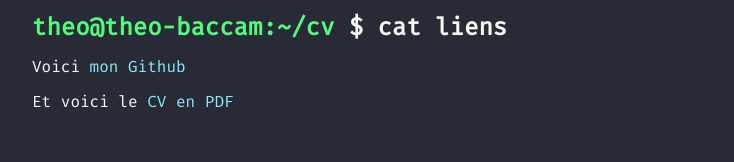
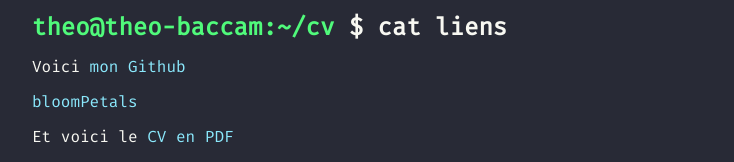
Before and after one commit to theo-baccam/cv-html-css, a plain HTML site: page index.html in a window 1280 px wide. Shown: the part 1296-1458 px from the top of the page, without its empty margins (272-1006 px from the left). Before the commit the page ends 1423 px from the top, so only its background shows below. Drawn offline with Linux system fonts and the light colour scheme.

Commit message:
Ajout lien bloomPetals

```diff
--- a/index.html
+++ b/index.html
@@ -128,6 +128,7 @@
 			<span class="h1white">$ cat liens</span>
 			</h1>
 			<p>Voici <a class="lien" href="https://github.com/theo-baccam">mon Github</a>
+			<p><a class="lien" href="bloomPetals/index.html">bloomPetals</a>
 			<p>Et voici le <a class="lien" href="mon-cv.pdf">CV en PDF</a>
 		</footer>
 	</body>
```
